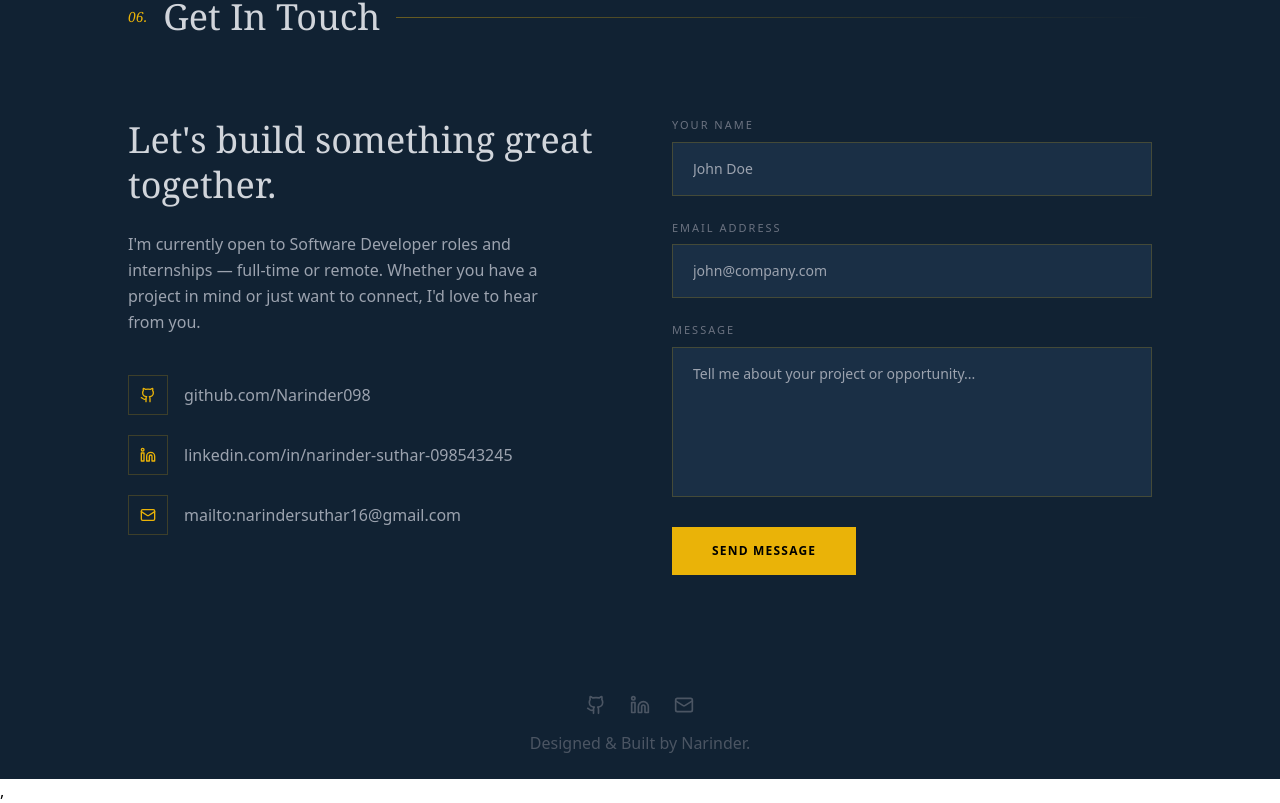
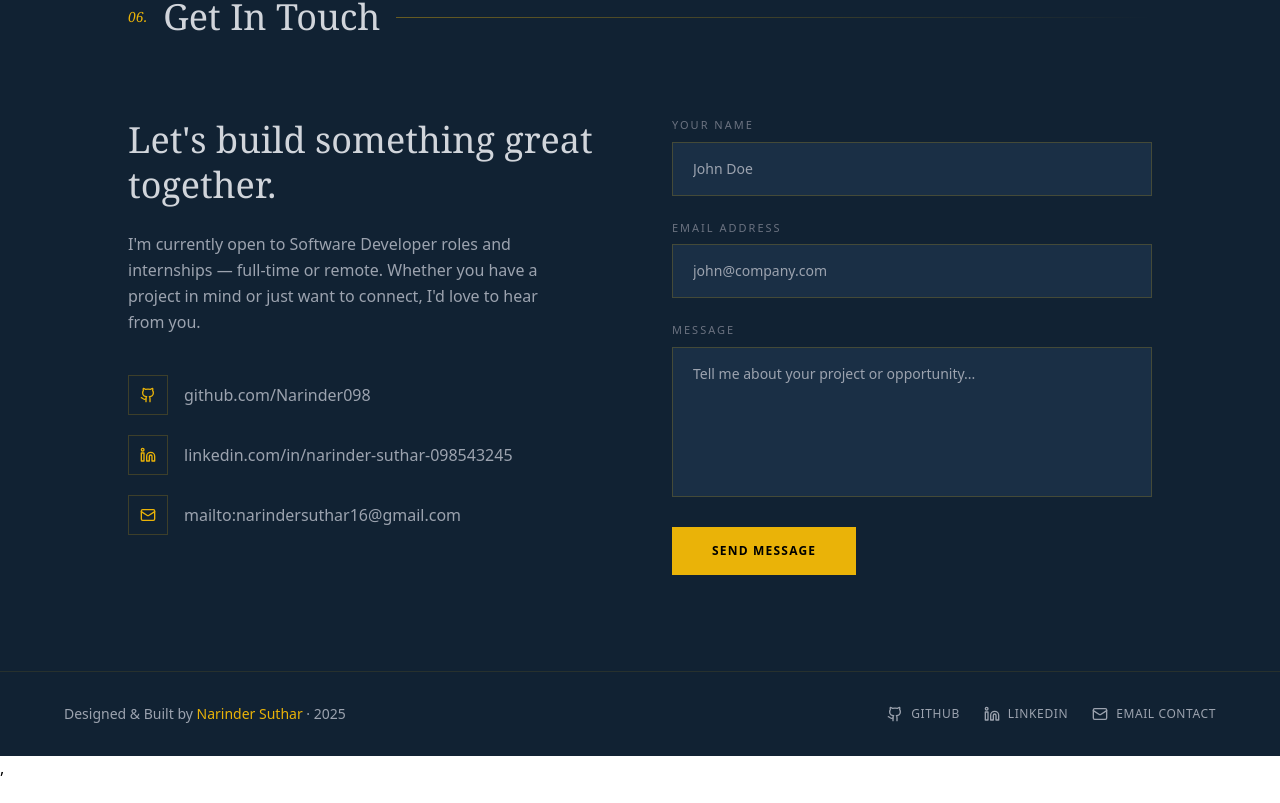
Before and after one commit to Narinder098/Ns-Portfolio, a React (Vite) app in the folder Frontend/: page / in a window 1280 px wide. Shown: the part 5296-6099 px from the top of the page. After the commit the page ends 6076 px from the top, so only its background shows below. Built offline with nearby package versions, Linux system fonts and the light colour scheme.

Commit message:
feat: enhance footer with social links, icons, and improved UI

```diff
--- a/Frontend/src/App.jsx
+++ b/Frontend/src/App.jsx
@@ -1,7 +1,7 @@
 import React from "react";
 import Display from "./Pages/Display";
 import Navbar from "./Components/Navbar";
-import { Footer } from "./Components/Footer";
+import Footer from "./Components/Footer";
 import { Toaster } from "react-hot-toast";
 
 function App() {
--- a/Frontend/src/Components/Footer.jsx
+++ b/Frontend/src/Components/Footer.jsx
@@ -1,28 +1,46 @@
-import React from 'react';
-import { socialLinks } from '../data/Social';
+import { socialLinks } from "../data/Social";
 
-export const Footer = () => {
+export default function Footer() {
   return (
-    <footer className="py-6 px-4 ">
-      <div className="max-w-7xl mx-auto">
-        <div className="flex justify-center space-x-6 mb-4">
-          {socialLinks.map((social) => (
+    <footer className="border-t border-yellow-500/10 px-6 md:px-16 py-8 flex flex-col md:flex-row items-center justify-between gap-6 text-sm text-gray-400 text-center md:text-left">
+
+      {/* LEFT */}
+      <div>
+        Designed & Built by{" "}
+        <span className="text-yellow-500">Narinder Suthar</span> ·{" "}
+        {new Date().getFullYear()}
+      </div>
+
+      {/* RIGHT */}
+      <div className="flex flex-wrap justify-center md:justify-end gap-6 text-xs uppercase tracking-wider">
+        {socialLinks.map((item) => {
+          const Icon = item.icon;
+
+          return (
             <a
-              key={social.label}
-              href={social.href}
+              key={item.label}
+              href={item.href}
               target="_blank"
-              rel="noopener noreferrer"
-              className="text-gray-600 dark:text-gray-400 hover:text-[#64ffda] transition-colors transform hover:scale-110 group"
-              aria-label={social.label}
+              rel="noreferrer"
+              aria-label={item.label}
+              className="group flex items-center gap-2 hover:text-yellow-500 transition"
             >
-              <social.icon size={20} className="group-hover:rotate-12 transition-transform" />
+              {/* ICON */}
+              <Icon
+                size={16}
+                className="group-hover:scale-110 transition"
+              />
+
+              {/* TEXT */}
+              <span className="relative">
+                {item.label.replace(" Profile", "")}
+                <span className="absolute left-0 -bottom-1 w-0 h-[1px] bg-yellow-500 transition-all group-hover:w-full"></span>
+              </span>
             </a>
-          ))}
-        </div>
-        <p className="text-center text-gray-600 dark:text-gray-400">
-          Designed & Built by Narinder.
-        </p>
+          );
+        })}
       </div>
+
     </footer>
   );
-};
+}
--- a/Frontend/src/Pages/Display.jsx
+++ b/Frontend/src/Pages/Display.jsx
@@ -1,4 +1,3 @@
-import { Contact } from "lucide-react";
 import Experience from "../Components/Experience";
 import Hero from "../Components/Hero";
 import Projects from "../Components/Project";
```
